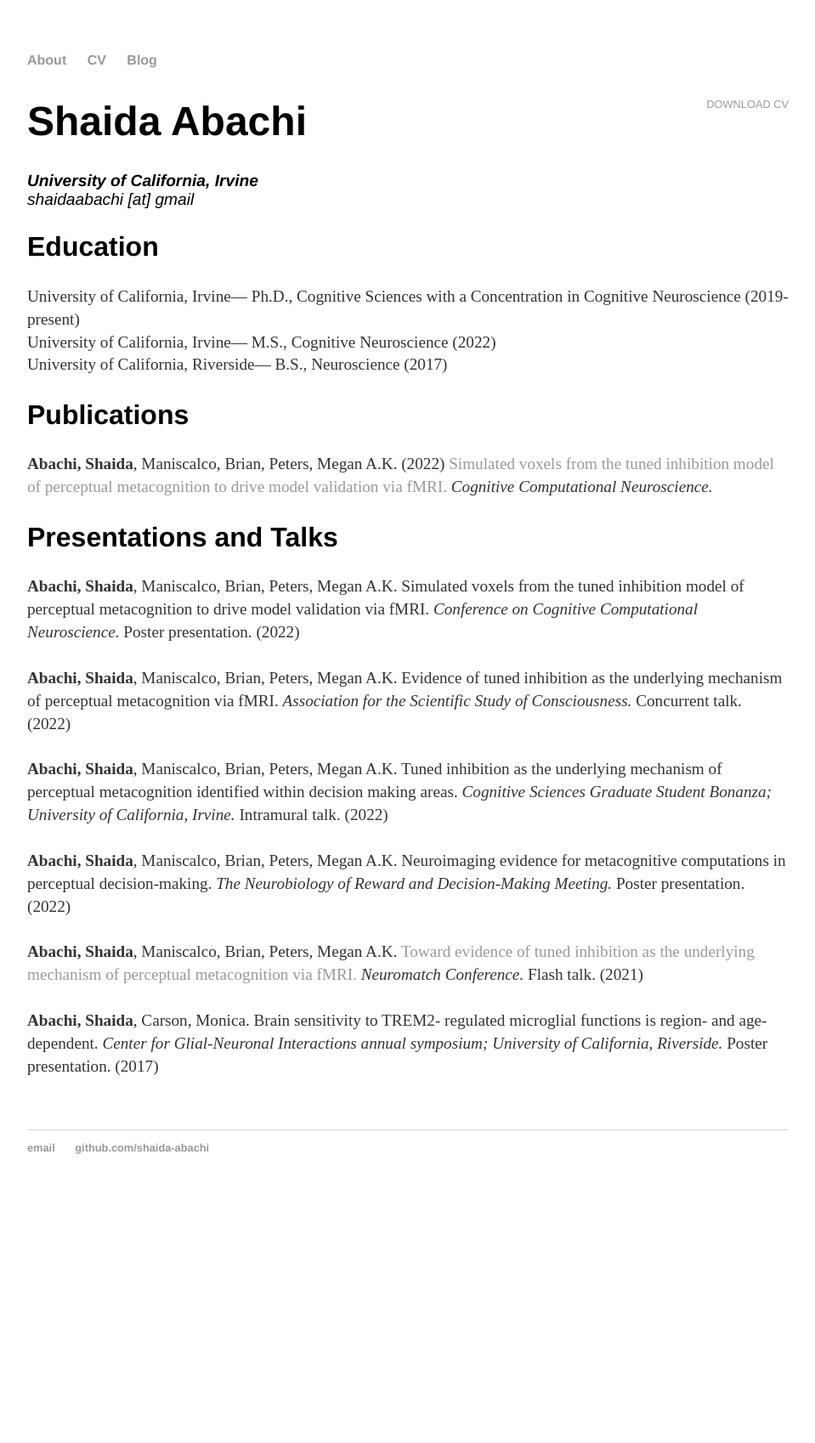
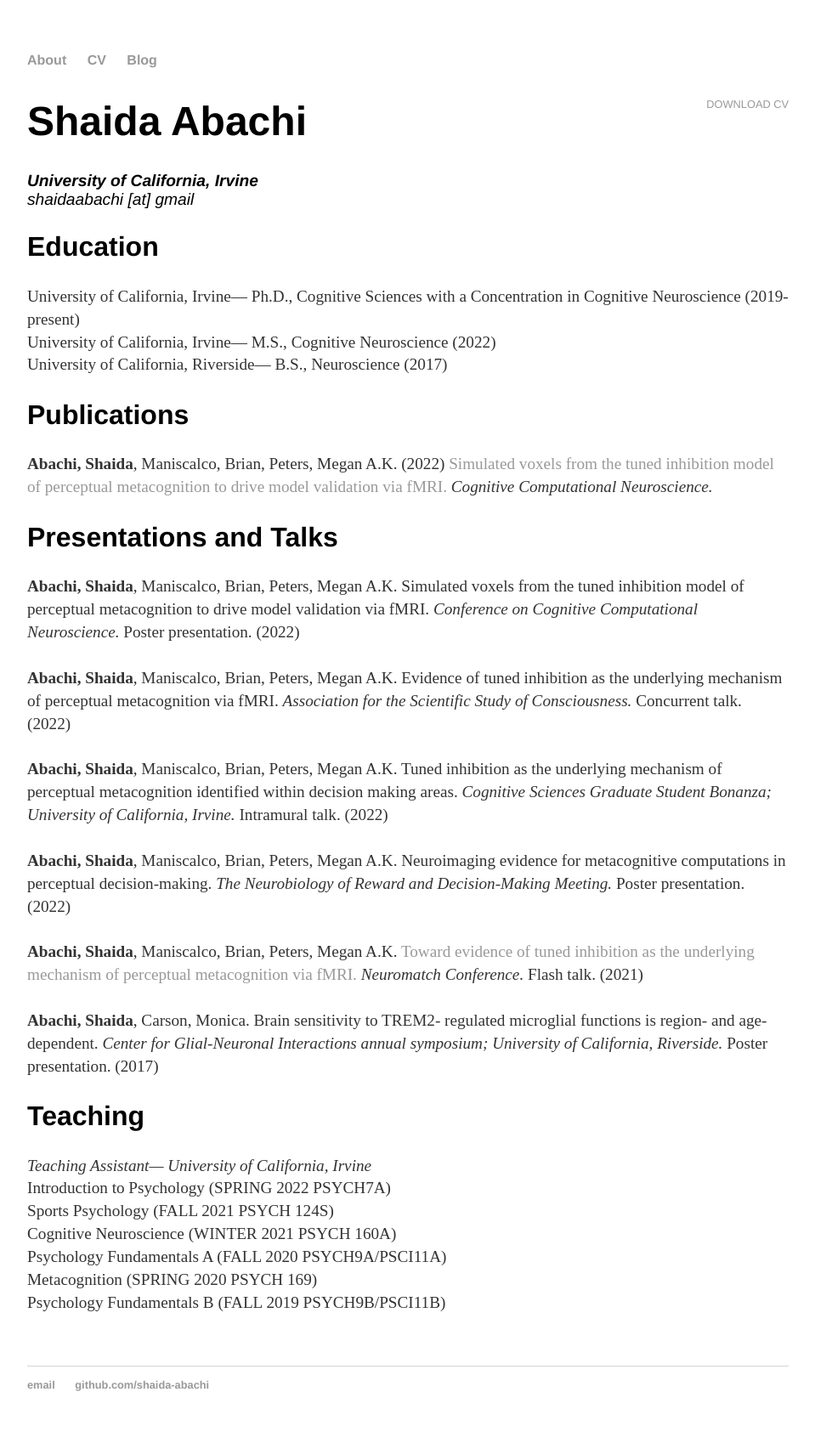
Before and after one commit to shaida-abachi/shaida-abachi.github.io, a Jekyll site: the page built from cv/index.html, in a window 1280 px wide. Shown: the whole page at 85% size, without its empty margins (160-1119 px from the left). Built offline with Jekyll 4.4.1, drawn with Linux system fonts in a browser that asks for light colours; before the commit the page ends 1420 px from its top, so only the background shows below that.

Commit message:
Update index.html
add teaching

```diff
--- a/cv/index.html
+++ b/cv/index.html
@@ -31,4 +31,16 @@ title: CV of Shaida Abachi
 					<strong>Abachi, Shaida</strong>, Maniscalco, Brian, Peters, Megan A.K. Neuroimaging evidence for metacognitive computations in perceptual decision-making. <em>The Neurobiology of Reward and Decision-Making Meeting.</em> Poster presentation. (2022)<br><br>
 					<strong>Abachi, Shaida</strong>, Maniscalco, Brian, Peters, Megan A.K. <a href="https://www.youtube.com/watch?v=FzcQYbvU5AA">Toward evidence of tuned inhibition as the underlying mechanism of perceptual metacognition via fMRI.</a> <em>Neuromatch Conference.</em> Flash talk. (2021)<br><br>
 					<strong>Abachi, Shaida</strong>, Carson, Monica. Brain sensitivity to TREM2- regulated microglial functions is region- and age- dependent. <em>Center for Glial-Neuronal Interactions annual symposium; University of California, Riverside.</em> Poster presentation. (2017)</p>
+
+					<h2>Teaching</h2>
+					<p><em>Teaching Assistant— University of California, Irvine</em><br>
+
+					Introduction to Psychology (SPRING 2022 PSYCH7A)<br>
+					Sports Psychology (FALL 2021 PSYCH 124S)<br>
+					Cognitive Neuroscience (WINTER 2021 PSYCH 160A)<br>
+					Psychology Fundamentals A (FALL 2020 PSYCH9A/PSCI11A)<br>
+					Metacognition (SPRING 2020 PSYCH 169)<br>
+					Psychology Fundamentals B (FALL 2019 PSYCH9B/PSCI11B)</p>
+
+
 	</div>
```
